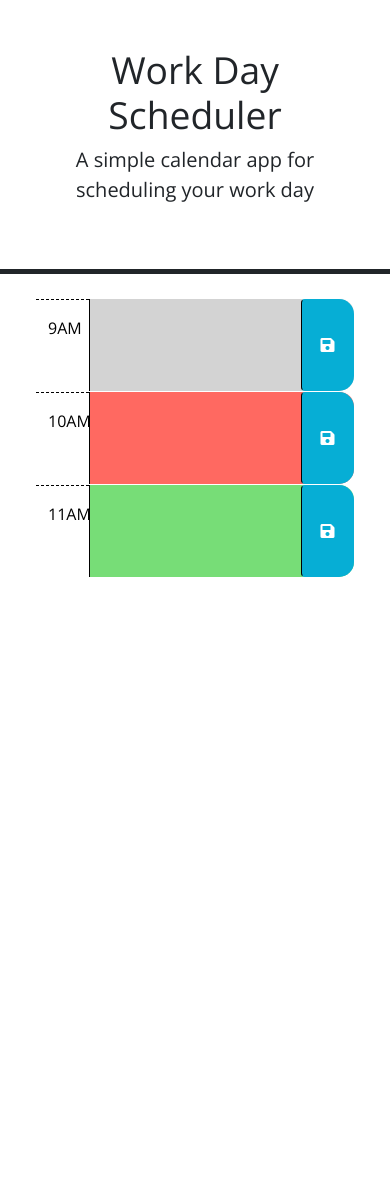
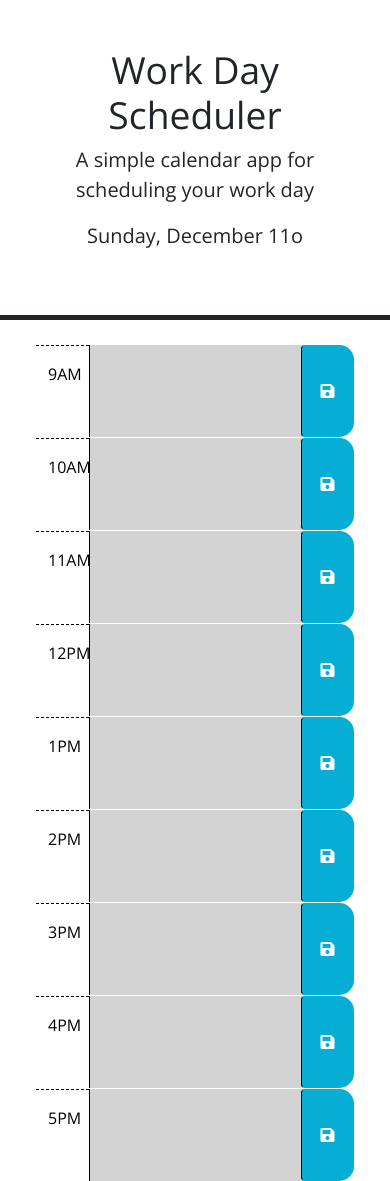
Before and after one commit to fannychen623/Challenge-05-Work-Day-Scheduler, a plain HTML site: page index.html in a window 390 px wide. Before the commit the page ends 844 px from the top, so only its background shows below. Drawn offline with nearby package versions, Linux system fonts and the light colour scheme; files that its build step writes are made by us from their sources.

Commit message:
html and javascript draft

```diff
--- a/assets/script.js
+++ b/assets/script.js
@@ -1,3 +1,35 @@
+setDate();
+var scheduledEvents = [];
+
+function setDate() {
+  $('#currentDay').text(dayjs().format('dddd[,] MMMM Do'));
+  var storedEvents = JSON.parse(localStorage.getItem("scheduledEvents"));
+  if (storedEvents !== null) {
+    scheduledEvents = storedEvents;
+  };
+
+  var currentHour = Number(dayjs().format('H'));
+  $('.time-block').each(function() {
+    var idHour = Number($(this).attr('id').replace('hour-', ''));
+    if (idHour < currentHour) {
+      $(this).addClass('past');
+    } else if (idHour === currentHour) {
+      $(this).addClass('present');
+    } else if (idHour > currentHour) {
+      $(this).addClass('future');
+    };
+    var eventItem = scheduledEvents || [];
+    $(this).children('textarea').val(eventItem[idHour-9]);
+  });
+};
+
+$('.saveBtn').on('click', function () {
+  var idIndex = Number($(this).parent().attr('id').replace('hour-', ''))-9;
+  scheduledEvents[idIndex]=($(this).closest('.time-block').children('textarea').val());
+  localStorage.setItem("scheduledEvents", JSON.stringify(scheduledEvents));
+  console.log(scheduledEvents);
+});
+
 // Wrap all code that interacts with the DOM in a call to jQuery to ensure that
 // the code isn't run until the browser has finished rendering all the elements
 // in the html.
--- a/index.html
+++ b/index.html
@@ -4,21 +4,10 @@
     <meta charset="UTF-8" />
     <meta name="viewport" content="width=device-width, initial-scale=1.0" />
     <meta http-equiv="X-UA-Compatible" content="ie=edge" />
-    <link
-      rel="stylesheet"
-      href="https://cdn.jsdelivr.net/npm/bootstrap@5.1.3/dist/css/bootstrap.min.css"
-    />
-    <link
-      rel="stylesheet"
-      href="https://use.fontawesome.com/releases/v5.8.1/css/all.css"
-      integrity="sha384-50oBUHEmvpQ+1lW4y57PTFmhCaXp0ML5d60M1M7uH2+nqUivzIebhndOJK28anvf"
-      crossorigin="anonymous"
-    />
-    <link
-      href="https://fonts.googleapis.com/css?family=Open+Sans&display=swap"
-      rel="stylesheet"
-    />
-    <link rel="stylesheet" href="style.css" />
+    <link rel="stylesheet" href="https://cdn.jsdelivr.net/npm/bootstrap@5.1.3/dist/css/bootstrap.min.css"/>
+    <link rel="stylesheet" href="https://use.fontawesome.com/releases/v5.8.1/css/all.css" integrity="sha384-50oBUHEmvpQ+1lW4y57PTFmhCaXp0ML5d60M1M7uH2+nqUivzIebhndOJK28anvf" crossorigin="anonymous" />
+    <link href="https://fonts.googleapis.com/css?family=Open+Sans&display=swap" rel="stylesheet" />
+    <link rel="stylesheet" href="./assets/css/style.css" />
     <title>Work Day Scheduler</title>
   </head>
 
@@ -29,37 +18,64 @@
       <p id="currentDay" class="lead"></p>
     </header>
     <div class="container-lg px-5">
-      <!-- Use class for "past", "present", and "future" to apply styles to the
-        time-block divs accordingly. The javascript will need to do this by
-        adding/removing these classes on each div by comparing the hour in the
-        id to the current hour. The html provided below is meant to be an example
-        demonstrating how the css provided can be leveraged to create the
-        desired layout and colors. The html below should be removed or updated
-        in the finished product. Remember to delete this comment once the
-        code is implemented.
-        -->
-
-      <!-- Example of a past time block. The "past" class adds a gray background color. -->
-      <div id="hour-9" class="row time-block past">
+      <div id="hour-9" class="row time-block">
         <div class="col-2 col-md-1 hour text-center py-3">9AM</div>
         <textarea class="col-8 col-md-10 description" rows="3"> </textarea>
         <button class="btn saveBtn col-2 col-md-1" aria-label="save">
           <i class="fas fa-save" aria-hidden="true"></i>
         </button>
       </div>
-
-      <!-- Example of a a present time block. The "present" class adds a red background color. -->
-      <div id="hour-10" class="row time-block present">
+      <div id="hour-10" class="row time-block">
         <div class="col-2 col-md-1 hour text-center py-3">10AM</div>
         <textarea class="col-8 col-md-10 description" rows="3"> </textarea>
         <button class="btn saveBtn col-2 col-md-1" aria-label="save">
           <i class="fas fa-save" aria-hidden="true"></i>
         </button>
       </div>
-
-      <!-- Example of a future time block. The "future" class adds a green background color. -->
-      <div id="hour-11" class="row time-block future">
+      <div id="hour-11" class="row time-block">
         <div class="col-2 col-md-1 hour text-center py-3">11AM</div>
+        <textarea class="col-8 col-md-10 description" rows="3"> </textarea>
+        <button class="btn saveBtn col-2 col-md-1" aria-label="save">
+          <i class="fas fa-save" aria-hidden="true"></i>
+        </button>
+      </div>
+      <div id="hour-12" class="row time-block">
+        <div class="col-2 col-md-1 hour text-center py-3">12PM</div>
+        <textarea class="col-8 col-md-10 description" rows="3"> </textarea>
+        <button class="btn saveBtn col-2 col-md-1" aria-label="save">
+          <i class="fas fa-save" aria-hidden="true"></i>
+        </button>
+      </div>
+      <div id="hour-13" class="row time-block">
+        <div class="col-2 col-md-1 hour text-center py-3">1PM</div>
+        <textarea class="col-8 col-md-10 description" rows="3"> </textarea>
+        <button class="btn saveBtn col-2 col-md-1" aria-label="save">
+          <i class="fas fa-save" aria-hidden="true"></i>
+        </button>
+      </div>
+      <div id="hour-14" class="row time-block">
+        <div class="col-2 col-md-1 hour text-center py-3">2PM</div>
+        <textarea class="col-8 col-md-10 description" rows="3"> </textarea>
+        <button class="btn saveBtn col-2 col-md-1" aria-label="save">
+          <i class="fas fa-save" aria-hidden="true"></i>
+        </button>
+      </div>
+      <div id="hour-15" class="row time-block">
+        <div class="col-2 col-md-1 hour text-center py-3">3PM</div>
+        <textarea class="col-8 col-md-10 description" rows="3"> </textarea>
+        <button class="btn saveBtn col-2 col-md-1" aria-label="save">
+          <i class="fas fa-save" aria-hidden="true"></i>
+        </button>
+      </div>
+      <div id="hour-16" class="row time-block">
+        <div class="col-2 col-md-1 hour text-center py-3">4PM</div>
+        <textarea class="col-8 col-md-10 description" rows="3"> </textarea>
+        <button class="btn saveBtn col-2 col-md-1" aria-label="save">
+          <i class="fas fa-save" aria-hidden="true"></i>
+        </button>
+      </div>
+      <div id="hour-17" class="row time-block">
+        <div class="col-2 col-md-1 hour text-center py-3">5PM</div>
         <textarea class="col-8 col-md-10 description" rows="3"> </textarea>
         <button class="btn saveBtn col-2 col-md-1" aria-label="save">
           <i class="fas fa-save" aria-hidden="true"></i>
@@ -67,12 +83,7 @@
       </div>
 
     <script src="https://code.jquery.com/jquery-3.4.1.min.js"></script>
-    <script
-      src="https://cdn.jsdelivr.net/npm/dayjs@1.11.3/dayjs.min.js"
-      integrity="sha256-iu/zLUB+QgISXBLCW/mcDi/rnf4m4uEDO0wauy76x7U="
-      crossorigin="anonymous"
-    ></script>
-
-    <script src="script.js"></script>
+    <script src="https://cdn.jsdelivr.net/npm/dayjs@1.11.3/dayjs.min.js" integrity="sha256-iu/zLUB+QgISXBLCW/mcDi/rnf4m4uEDO0wauy76x7U=" crossorigin="anonymous" ></script>
+    <script src="./assets/script.js"></script>
   </body>
 </html>
```
